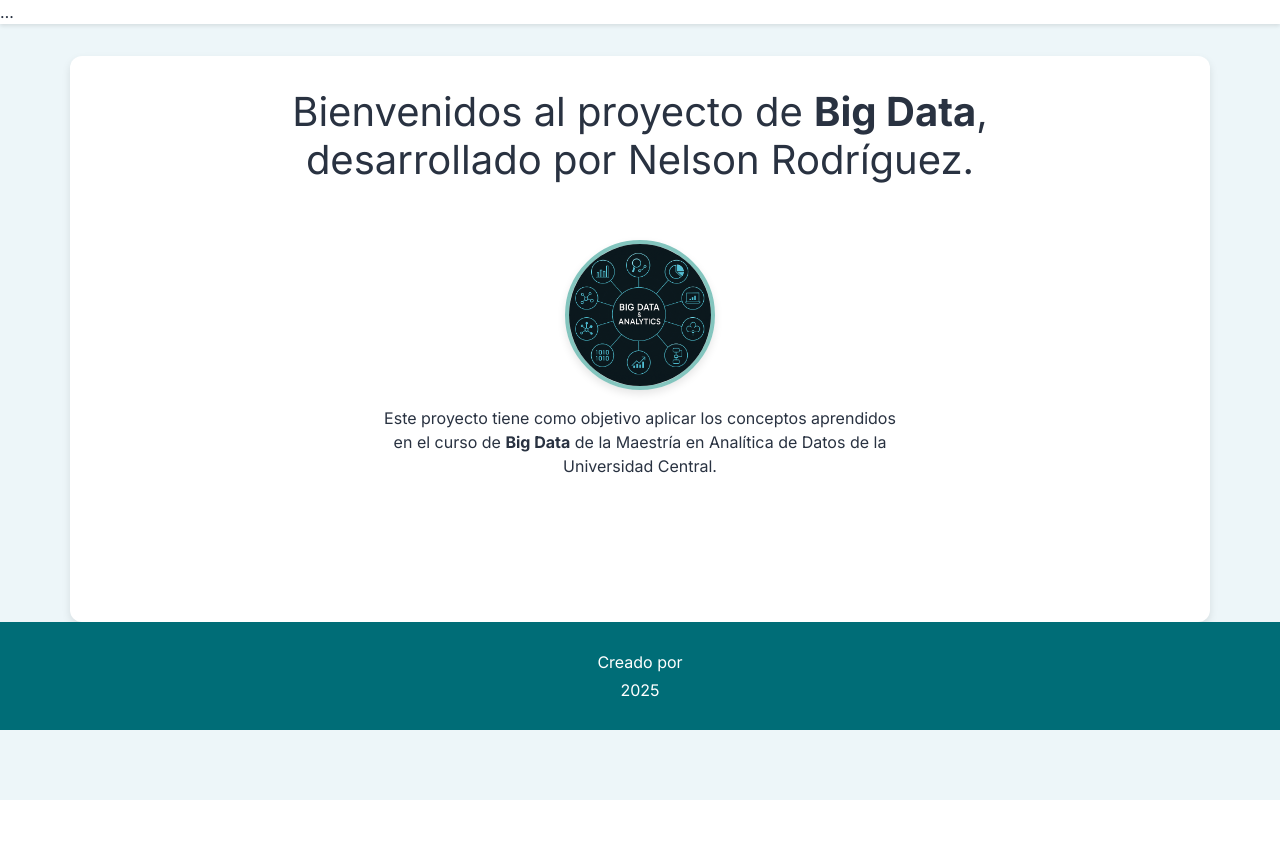
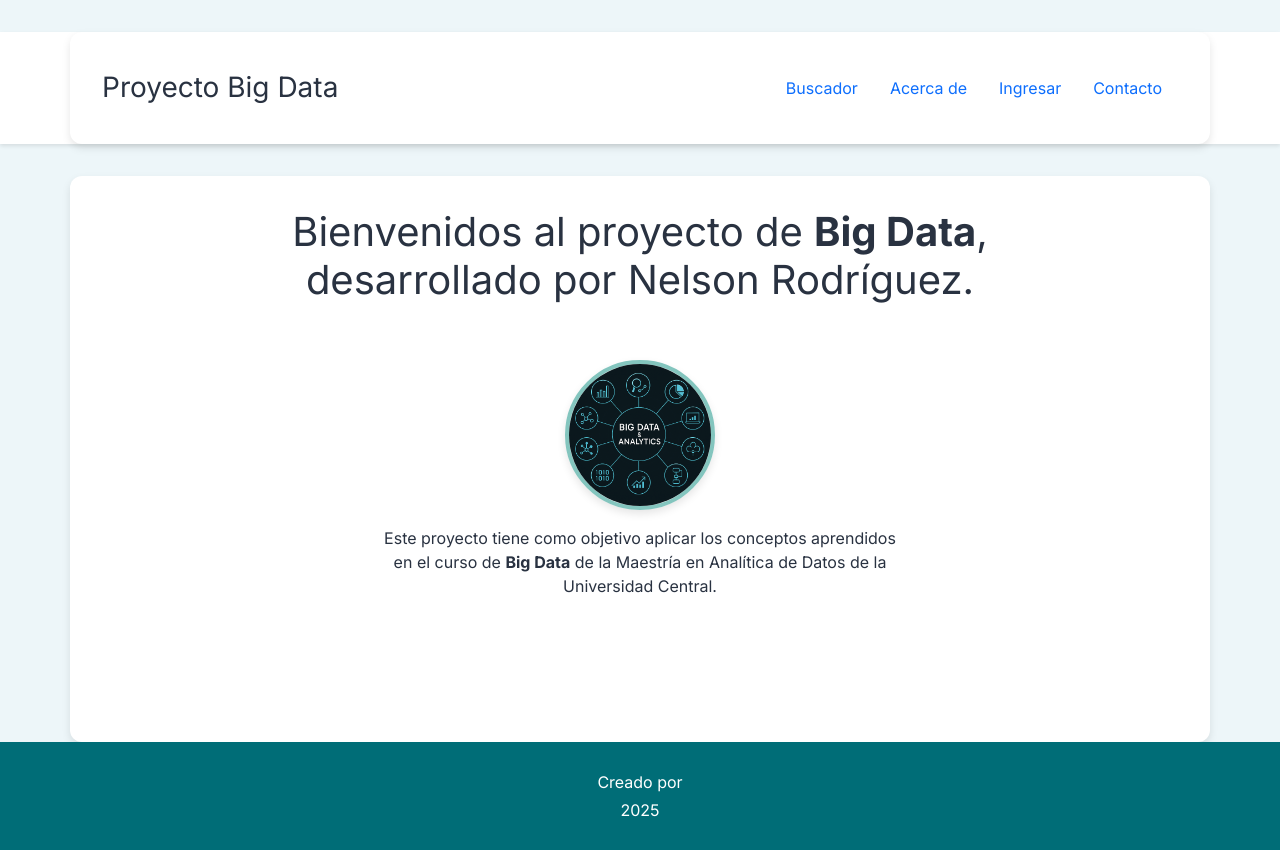
Before and after one commit to frodriguezg11/BigDataApp1, a Flask app: template templates/index.html in a window 1280 px wide. Before the commit the page ends 800 px from the top, so only its background shows below. Run offline with Flask 3, Linux system fonts and the light colour scheme; the template is opened without the code that fills it, so the values that code supplies are empty.

Commit message:
Update index.html

```diff
--- a/templates/index.html
+++ b/templates/index.html
@@ -11,7 +11,21 @@
   <link href="{{ url_for('static', filename='css/landingPage.css') }}" rel="stylesheet">
 </head>
 <body>
-  <header class="header">…</header>
+  <header class="header">
+        <div class="container">
+            <div class="d-flex justify-content-between align-items-center">
+                <h1 class="h3 mb-0">Proyecto Big Data</h1>
+                <nav>
+                    <ul class="nav">
+                        <li class="nav-item"><a class="nav-link" href="/buscador">Buscador</a></li>
+                        <li class="nav-item"><a class="nav-link" href="/about">Acerca de</a></li>
+                        <li class="nav-item"><a class="nav-link" href="/login">Ingresar</a></li>
+                        <li class="nav-item"><a class="nav-link" href="/contacto">Contacto</a></li>
+                    </ul>
+                </nav>
+            </div>
+        </div>
+    </header>
 
 
   <div class="container">
```
